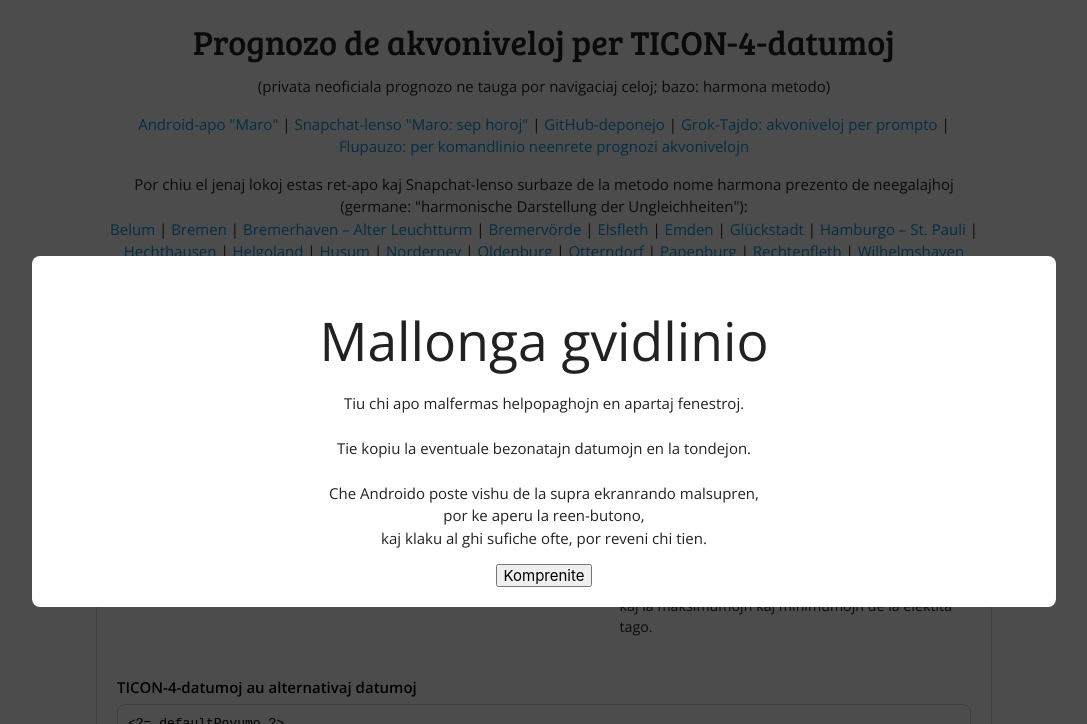
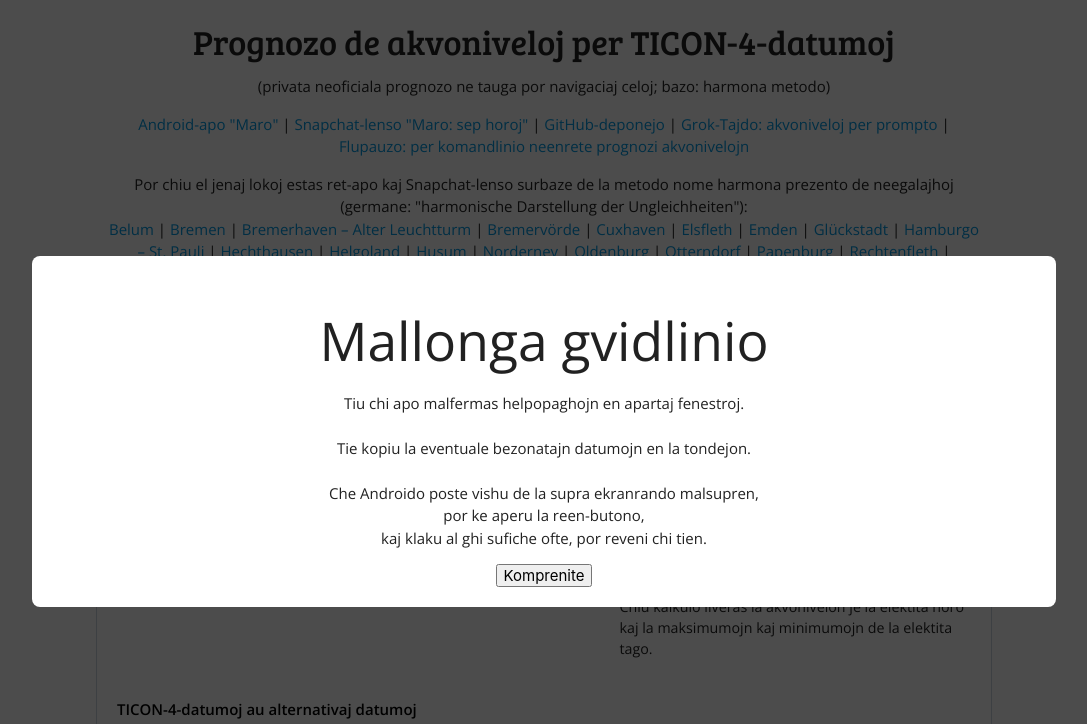
Before and after one commit to AndreasKueck/maro, a plain HTML site: page index.html in a window 1280 px wide. Shown: the top 724 px of the page, without its empty margins (96-1183 px from the left). Drawn offline with nearby package versions, Linux system fonts and the light colour scheme.

Commit message:
Aldonita: Cuxhaven

```diff
--- a/index.html
+++ b/index.html
@@ -356,6 +356,7 @@
                     <a href="https://script.google.com/a/~/macros/s/AKfycbwMCbCHyS0efZdNoQ1ThOqyEEOjQ27PporNrxoED3J3N0PLXnG5o0WJ3f8TvFWVzNq_bw/exec" target="_blank">Bremen</a> |
                     <a href="https://script.google.com/a/~/macros/s/AKfycbwhrCptnMjEJhwO5PraT78B_md-0yBp_uEHWluGCF5x39fTHk8cdiK74j1lufHLa1sc/exec" target="_blank">Bremerhaven &ndash; Alter Leuchtturm</a> |
                     <a href="https://script.google.com/a/~/macros/s/AKfycbyEGdBNs6A7V9TTm5XicPGa8ai3B3m4iP-JBaY0D3NeoEbGWSdlFMU1NOlwwSgw3NK5/exec" target="_blank">Bremerv&ouml;rde</a> |
+                    <a href="https://script.google.com/a/~/macros/s/AKfycbwKllsiz0caZM_nTfrmgXHnggm5Go8bxin5h6yhkjjHa2-myTmRu7fDIbNZxsVo4aZp8Q/exec" target="_blank">Cuxhaven</a> |
                     <a href="https://script.google.com/a/~/macros/s/AKfycbymzldC7yNgGHjzjRIMLC9ituSb08VITchFJWg24o55AtuCowpipnmQCUU-K8JieiAJ/exec" target="_blank">Elsfleth</a> |
                     <a href="https://script.google.com/a/~/macros/s/AKfycbwi1sFEr8CtKeDWl3LqQQnwYunqg7-H7NVmuoBAOVLScfaZqOqOqiXPwSNsLe3DxMS6sw/exec" target="_blank">Emden</a> |
                     <a href="https://script.google.com/a/~/macros/s/AKfycbxZfSR32y1MrSwdr4DsdU24eXOp0NL5WLtfuKBJgJdwwCqxFW16sVHdTTj_TVE7pX83/exec" target="_blank">Gl&uuml;ckstadt</a> |
```
